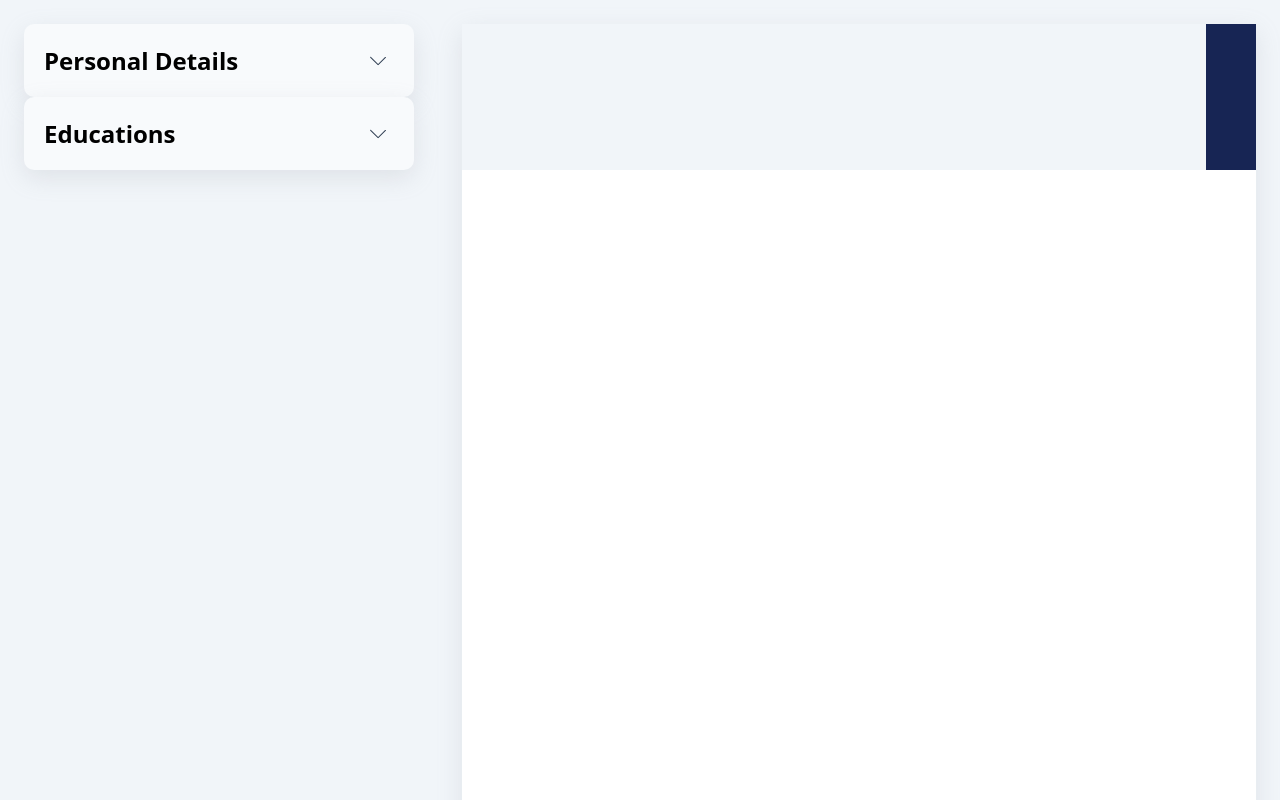
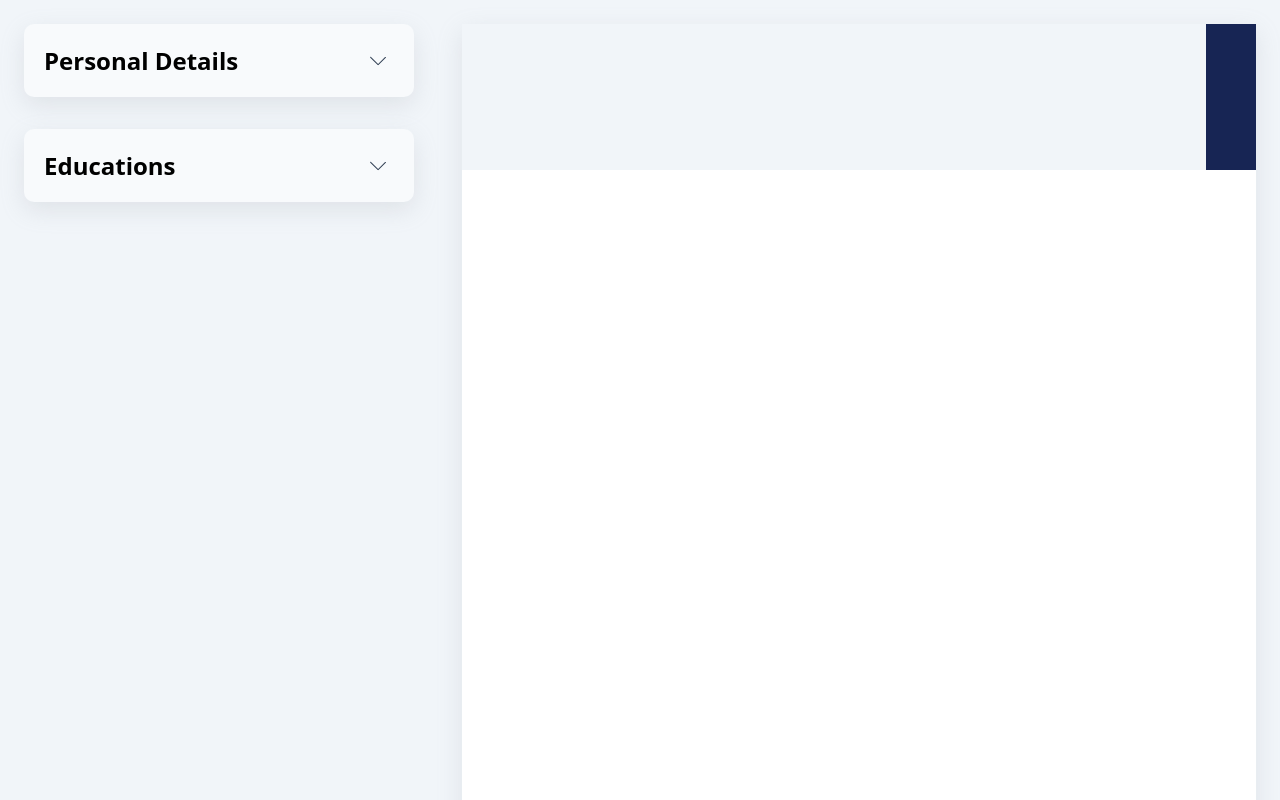
Before and after one commit to aaksant/cv-builder, a React app: page / in a window 1280 px wide. Shown: the top 800 px of the page. Built offline with nearby package versions, Linux system fonts and the light colour scheme; the HTML template or start-up script is replaced by a standard one.

Commit message:
refactor: update selector

```diff
--- a/src/styles/Forms.css
+++ b/src/styles/Forms.css
@@ -1,4 +1,4 @@
-.forms-container {
+.forms {
   grid-template-columns: 1 / 2;
   display: flex;
   flex-direction: column;
```
